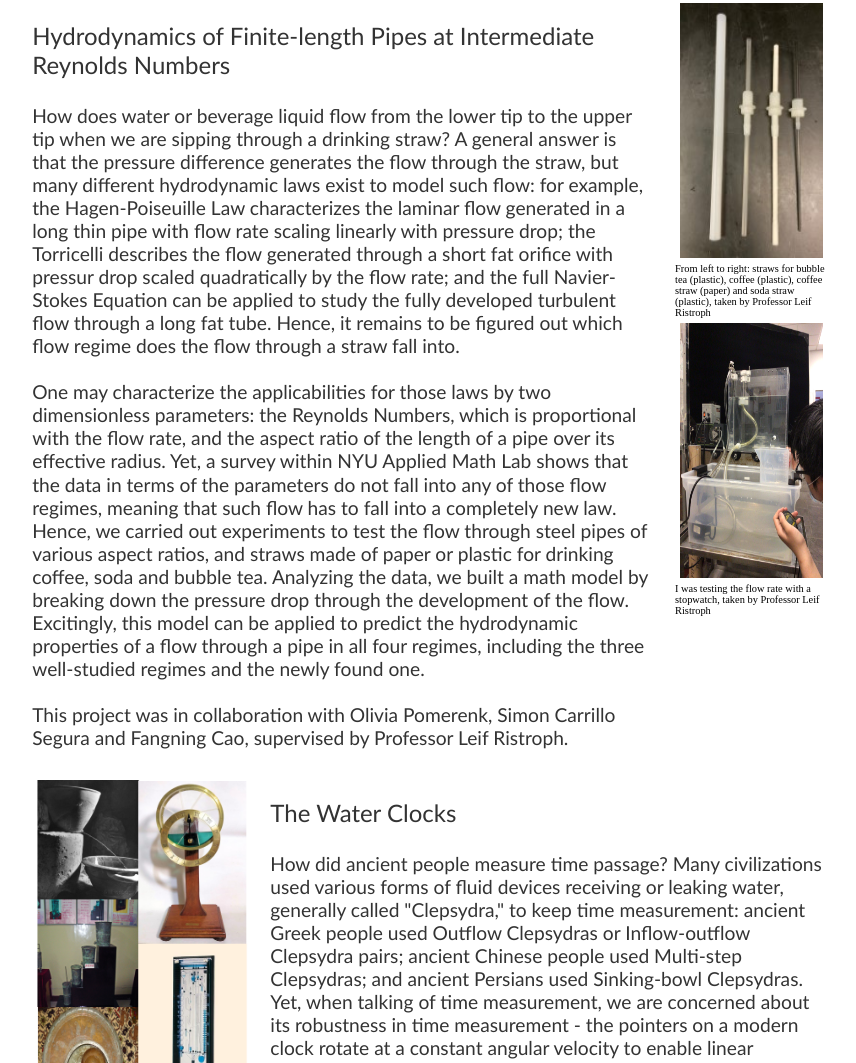
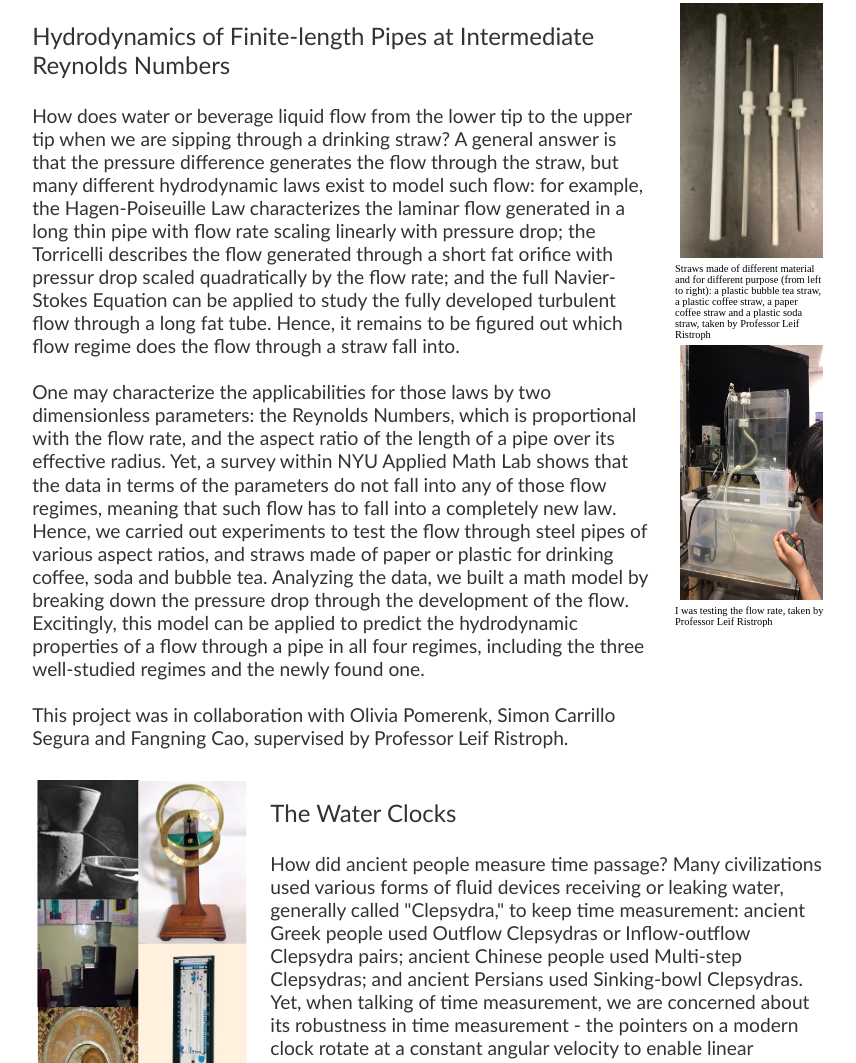
Before and after one commit to DW181012/DW181012, a plain HTML site: page research.html in a window 1280 px wide. Shown: the part 687-1750 px from the top of the page, without its empty margins (211-1067 px from the left). Drawn offline with Linux system fonts and the light colour scheme.

Commit message:
Update research.html

```diff
--- a/research.html
+++ b/research.html
@@ -71,9 +71,9 @@
   </div>
   <div class="nmuloc right5">
     <img src="research_straw.jpg" class="wrap align-center" style="width:180px;height:255px;">
-    <figcaption style="font-size:0.65em;">From left to right: straws for bubble tea (plastic), coffee (plastic), coffee straw (paper) and soda straw (plastic), taken by Professor Leif Ristroph</figcaption>
+    <figcaption style="font-size:0.65em;"> Straws made of different material and for different purpose (from left to right): a plastic bubble tea straw, a plastic coffee straw, a paper coffee straw and a plastic soda straw, taken by Professor Leif Ristroph</figcaption>
     <img src="research_straw_exp.JPG" class="wrap align-center" style="width:180px;height:255px;">
-    <figcaption style="font-size:0.65em;">I was testing the flow rate with a stopwatch, taken by Professor Leif Ristroph</figcaption>
+    <figcaption style="font-size:0.65em;">I was testing the flow rate, taken by Professor Leif Ristroph</figcaption>
   </div>
 </div>
 <div class="row">
```
